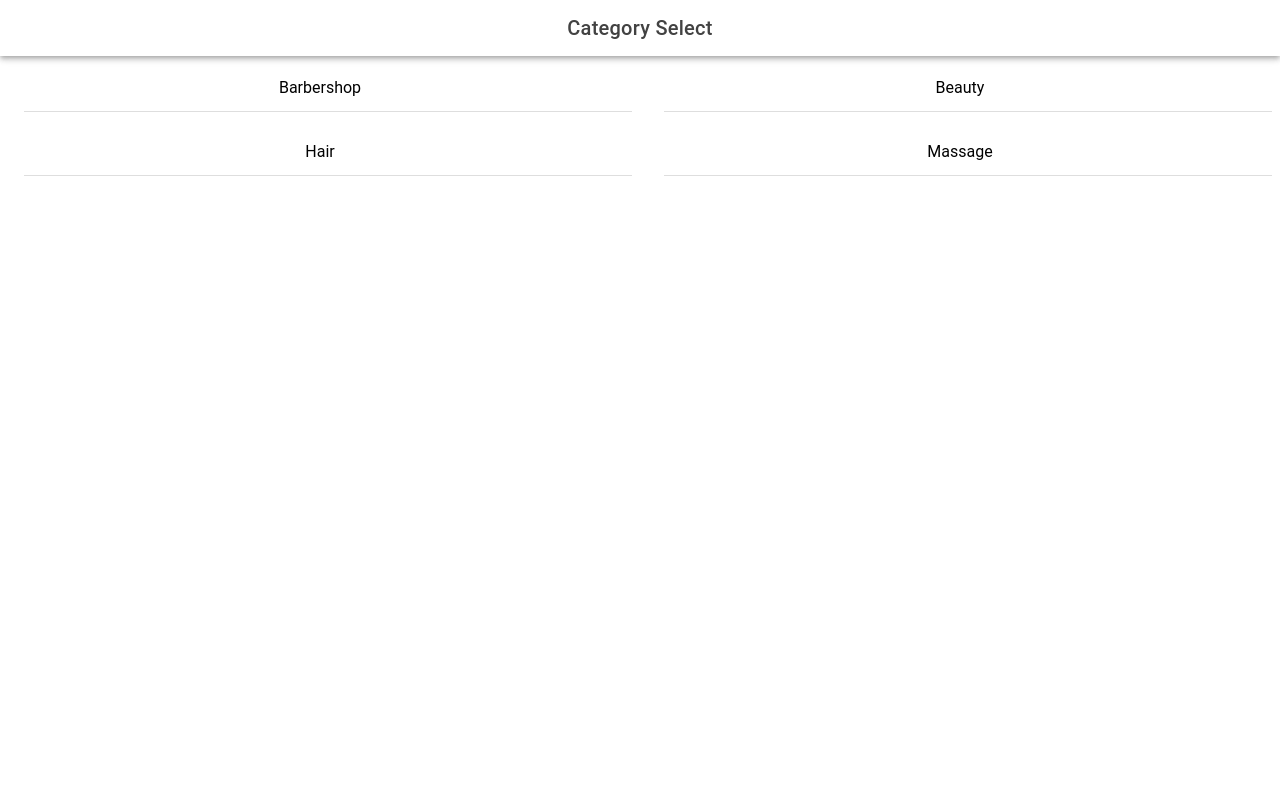
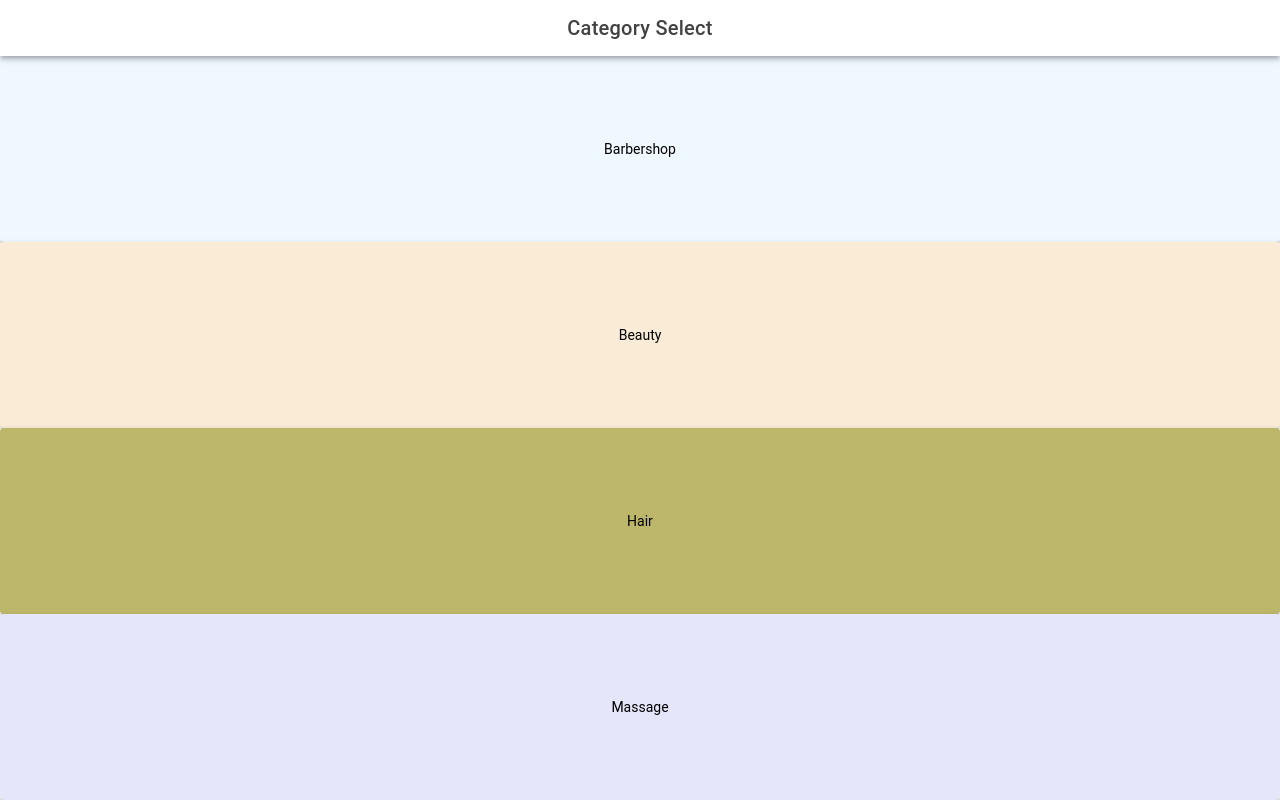
Before and after one commit to zbigan/welltreat, a React app: page /serviceFinder in a window 1280 px wide. Built offline with nearby package versions, Linux system fonts and the light colour scheme.

Commit message:
category select page styling

```diff
--- a/src/api/api.ts
+++ b/src/api/api.ts
@@ -1,4 +1,4 @@
-import { categories, saloons, services } from "./stubData";
+import { categories, categoriesWithColors, saloons, services } from "./stubData";
 import { Api, Category } from "./types";
 
 class API implements Api {
@@ -10,7 +10,11 @@ class API implements Api {
   public getCategoriesList() {
     return Promise.resolve(categories)
     // replace with this line when backend is ready:
-    // return this.getList<Category>(`${this.#baseUrl}/categories`)
+    return this.getList<Category>(`${this.#baseUrl}/categories`)
+  }
+
+  public getCategoryColorsList() {
+    return Promise.resolve(categoriesWithColors)
   }
 
   public getSaloon(saloonId: string) {
@@ -22,7 +26,7 @@ class API implements Api {
   }
 
   public getServicesList(saloonId: string) {
-    return Promise.resolve(services)
+    return Promise.resolve(services.filter(s => s.saloonId === saloonId))
   }
 
   protected async getList<T>(url: string): Promise<T[]> {
--- a/src/api/stubData.ts
+++ b/src/api/stubData.ts
@@ -1,6 +1,14 @@
 import { Category, Saloon, Service } from "./types";
 
+
 const categories: Category[] = ['barbershop', 'beauty', 'hair', 'massage']
+
+const categoriesWithColors: Record<Category, string> = {
+  'barbershop': '#F0F8FF',
+  'beauty': '#FAEBD7',
+  'hair': '#BDB76B',
+  'massage': '#E6E6FA'
+}
 
 const services: Service[] = [
   {
@@ -78,6 +86,7 @@ const saloons: Saloon[] = [
 
 export {
   categories,
+  categoriesWithColors,
   saloons,
   services
 }
--- a/src/api/types.ts
+++ b/src/api/types.ts
@@ -22,6 +22,7 @@ export interface Saloon {
 
 export interface Api {
   getCategoriesList(): Promise<Category[]>;
+  getCategoryColorsList(): Promise<Record<Category, string>>;
   getSaloonsList(category: Category): Promise<Saloon[]>;
   getSaloon(saloonId: string): Promise<Saloon | undefined>;
   getServicesList(saloonId: string): Promise<Service[]>;
--- a/src/pages/CategoryDetails/index.tsx
+++ b/src/pages/CategoryDetails/index.tsx
@@ -1,9 +1,10 @@
 import React, { useCallback } from "react"
 import api from "../../api/api"
-import { IonContent, IonHeader, IonItem, IonLabel, IonList, IonPage, IonTitle, IonToolbar } from "@ionic/react"
+import { IonBackButton, IonButtons, IonContent, IonHeader, IonItem, IonLabel, IonList, IonPage, IonTitle, IonToolbar } from "@ionic/react"
 import { RouteComponentProps } from "react-router-dom"
 import { useQuery } from "../../hooks/useQuery"
 import { Category } from "../../api/types"
+import { capitalizeFirstLetter } from "../../utils"
 
 
 const CategoryDetails: React.FC<RouteComponentProps<{category: Category}>> = ({match: {url, params: {category}}}) => {
@@ -14,15 +15,18 @@ const CategoryDetails: React.FC<RouteComponentProps<{category: Category}>> = ({m
     <IonPage>
       <IonHeader>
         <IonToolbar>
-          <IonTitle className="text-center">This is category {category}</IonTitle>
+          <IonButtons slot="start">
+            <IonBackButton></IonBackButton>
+          </IonButtons>
+          <IonTitle className="text-center">{capitalizeFirstLetter(category)}</IonTitle>
         </IonToolbar>
       </IonHeader>
       <IonContent>
         <h1 className="text-center">Saloons List</h1>
-        <IonList className="grid grid-cols-2 gap-4 p-2">
+        <IonList className="grid grid-cols-1 gap-4 p-2">
           {
             saloons.map(s => (
-              <IonItem routerDirection="forward" routerLink={`${url}/saloons/${s.id}`}>
+              <IonItem key={s.id} routerDirection="forward" routerLink={`${url}/saloons/${s.id}`}>
                 <IonLabel className="text-center">{s.name}</IonLabel>
               </IonItem>
             ))
--- a/src/pages/CategorySelect/index.tsx
+++ b/src/pages/CategorySelect/index.tsx
@@ -1,30 +1,43 @@
 import React from "react"
 import api from "../../api/api"
-import { IonContent, IonHeader, IonItem, IonLabel, IonList, IonPage, IonTitle, IonToolbar } from "@ionic/react"
+import { IonCard, IonCardContent, IonContent, IonHeader, IonPage, IonTitle, IonToolbar } from "@ionic/react"
 import { RouteComponentProps } from "react-router-dom"
 import { useQuery } from "../../hooks/useQuery"
 import { capitalizeFirstLetter } from "../../utils"
 
+import "./style.css"
+
 const CategorySelect: React.FC<RouteComponentProps> = ({match: {url}}) => {
-  const [categories=[]] = useQuery(api.getCategoriesList)
+  const [categories=[]] = useQuery(api.getCategoryColorsList)
 
   return (
     <IonPage>
-      <IonHeader>
+      <IonHeader id="header">
         <IonToolbar>
           <IonTitle className="text-center">Category Select</IonTitle>
         </IonToolbar>
       </IonHeader>
       <IonContent>
-        <IonList className="grid grid-cols-2 gap-4 p-2">
+        <div className="content">
           {
-            categories.map(c => (
-              <IonItem routerDirection="forward" routerLink={`${url}/categories/${c}`}>
-                <IonLabel className="text-center">{capitalizeFirstLetter(c)}</IonLabel>
-              </IonItem>
+            Object.entries(categories).map(([cat, col]) => (
+              <IonCard
+                key={cat}
+                routerDirection="forward"
+                routerLink={`${url}/categories/${cat}`}
+                className="card"
+                style={{
+                  '--background': col,
+                  '--color': 'black'
+                }}
+              >
+                  <IonCardContent className="card-content">
+                    {capitalizeFirstLetter(cat)}
+                  </IonCardContent>
+              </IonCard>
             ))
           }
-        </IonList>
+        </div>
       </IonContent>
     </IonPage>
   )
--- /dev/null
+++ b/src/pages/CategorySelect/style.css
@@ -0,0 +1,17 @@
+.content {
+  display: flex;
+  flex-direction: column;
+  height: 100%;
+}
+
+.card {
+  display: flex;
+  flex: 1;
+  align-items: center;
+  margin: 0;
+}
+
+.card-content {
+  display: flex;
+  justify-content: center;
+}
--- a/src/pages/SaloonDetails/index.tsx
+++ b/src/pages/SaloonDetails/index.tsx
@@ -1,5 +1,5 @@
 import React, { useCallback } from "react"
-import { IonContent, IonHeader, IonPage, IonTitle, IonToolbar } from "@ionic/react"
+import { IonBackButton, IonButtons, IonContent, IonHeader, IonPage, IonTitle, IonToolbar } from "@ionic/react"
 import { RouteComponentProps } from "react-router-dom"
 import { useQuery } from "../../hooks/useQuery";
 import api from "../../api/api";
@@ -12,6 +12,9 @@ const SaloonDetails: React.FC<RouteComponentProps<{category: string; saloonId: s
     <IonPage>
       <IonHeader>
         <IonToolbar>
+          <IonButtons slot="start">
+            <IonBackButton></IonBackButton>
+          </IonButtons>
           <IonTitle className="text-center">{saloonDetails?.name}</IonTitle>
         </IonToolbar>
       </IonHeader>
```
